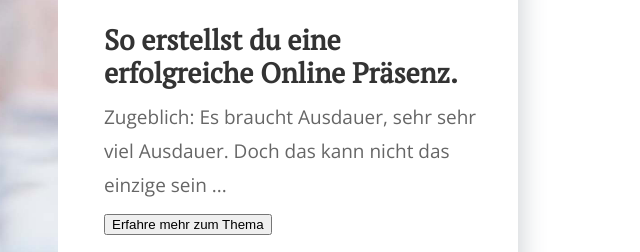
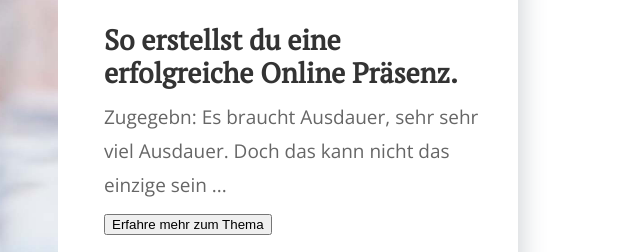
Before and after one commit to MaximilianMuza/studio-max, a plain HTML site: page klassenraum.html in a window 1280 px wide. Shown: the part 278-530 px from the top of the page, 576-1216 px from the left. Drawn offline with nearby package versions, Linux system fonts and the light colour scheme.

Commit message:
gammar rework

```diff
--- a/klassenraum.html
+++ b/klassenraum.html
@@ -62,7 +62,7 @@
 			    <img class="blog__largePicture" src="./img/ideen.jpeg" alt="erstelle erfolgreiche Online Präsenz">
 			    <div class="blog__largeTextContainer">
 			        <h3 class="fontSize--26 marginLeft--special">So erstellst du eine erfolgreiche Online Präsenz.</h3>
-			        <p class="marginLeft--special">Zugeblich: Es braucht Ausdauer, sehr sehr viel Ausdauer. Doch das kann nicht das einzige sein ...</p>
+			        <p class="marginLeft--special">Zugegebn: Es braucht Ausdauer, sehr sehr viel Ausdauer. Doch das kann nicht das einzige sein ...</p>
 			        <button class="marginLeft--special">Erfahre mehr zum Thema</button>
 			    </div>
 			</a>
```
